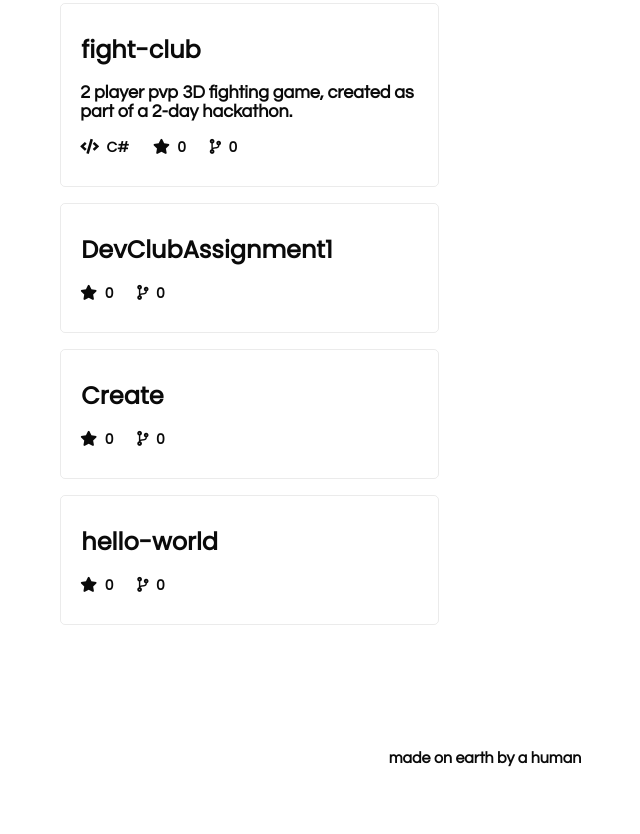
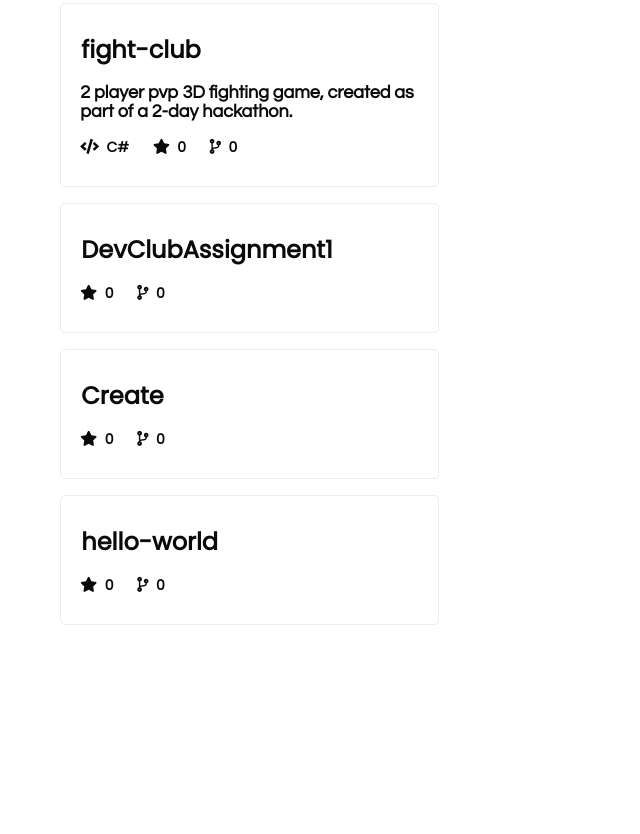
Before and after one commit to ShubhJaroria/ShubhJaroria.github.io, a plain HTML site: page index.html in a window 1280 px wide. Shown: the part 2112-2946 px from the top of the page, without its empty margins (347-987 px from the left). After the commit the page ends 2777 px from the top, so only its background shows below. Drawn offline with nearby package versions, Linux system fonts and the light colour scheme; no server answers; a script that the page names is missing.

Commit message:
Update index.html

```diff
--- a/index.html
+++ b/index.html
@@ -227,9 +227,7 @@
         <h1>Blog.</h1>
         <div id="blogs"></div>
       </div>
-      <div id="footer">
-        <a href="https://github.com/imfunniee" target="_blank">made on earth by a human</a>
-      </div>
+
     </div>
     <script type="text/javascript">
       setTimeout(function() {
```
